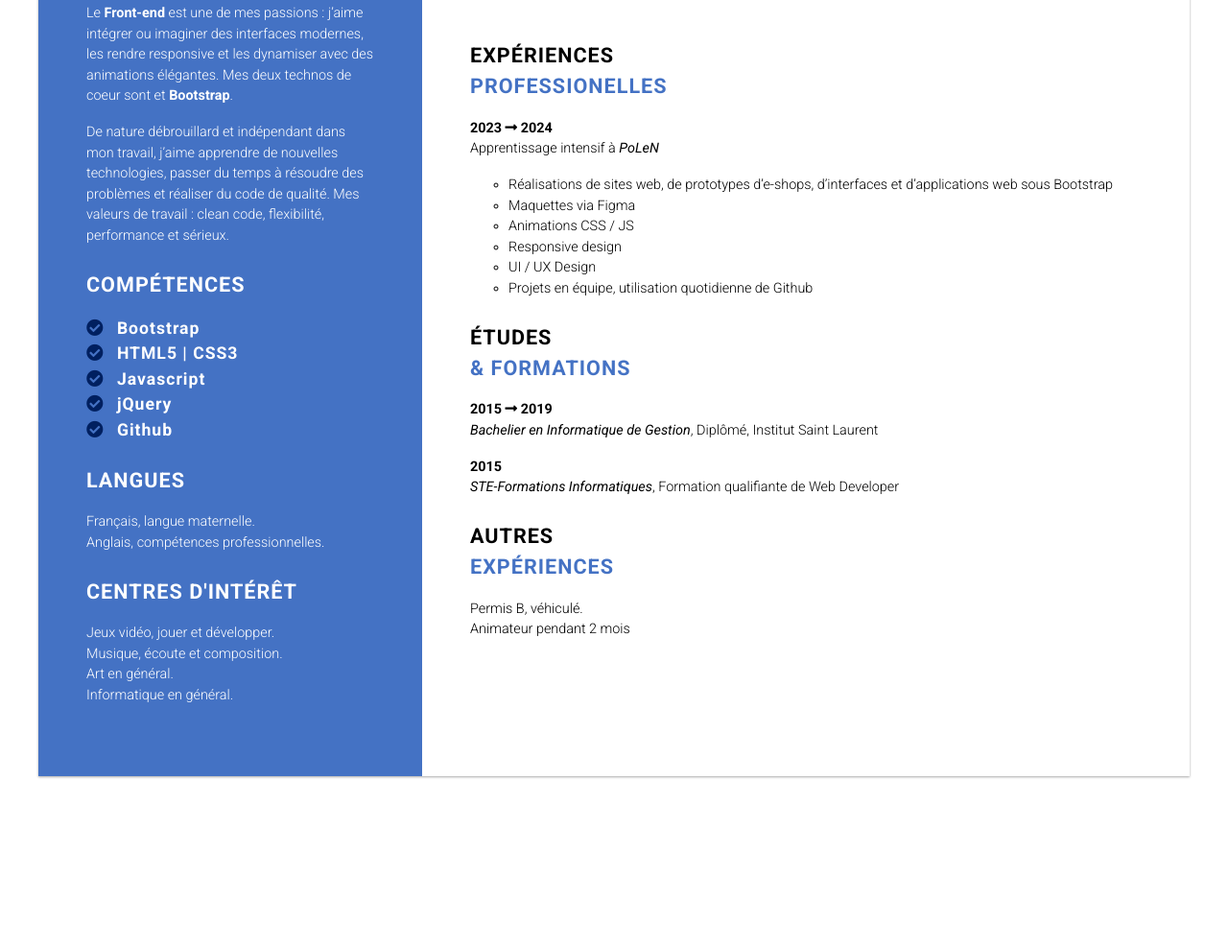
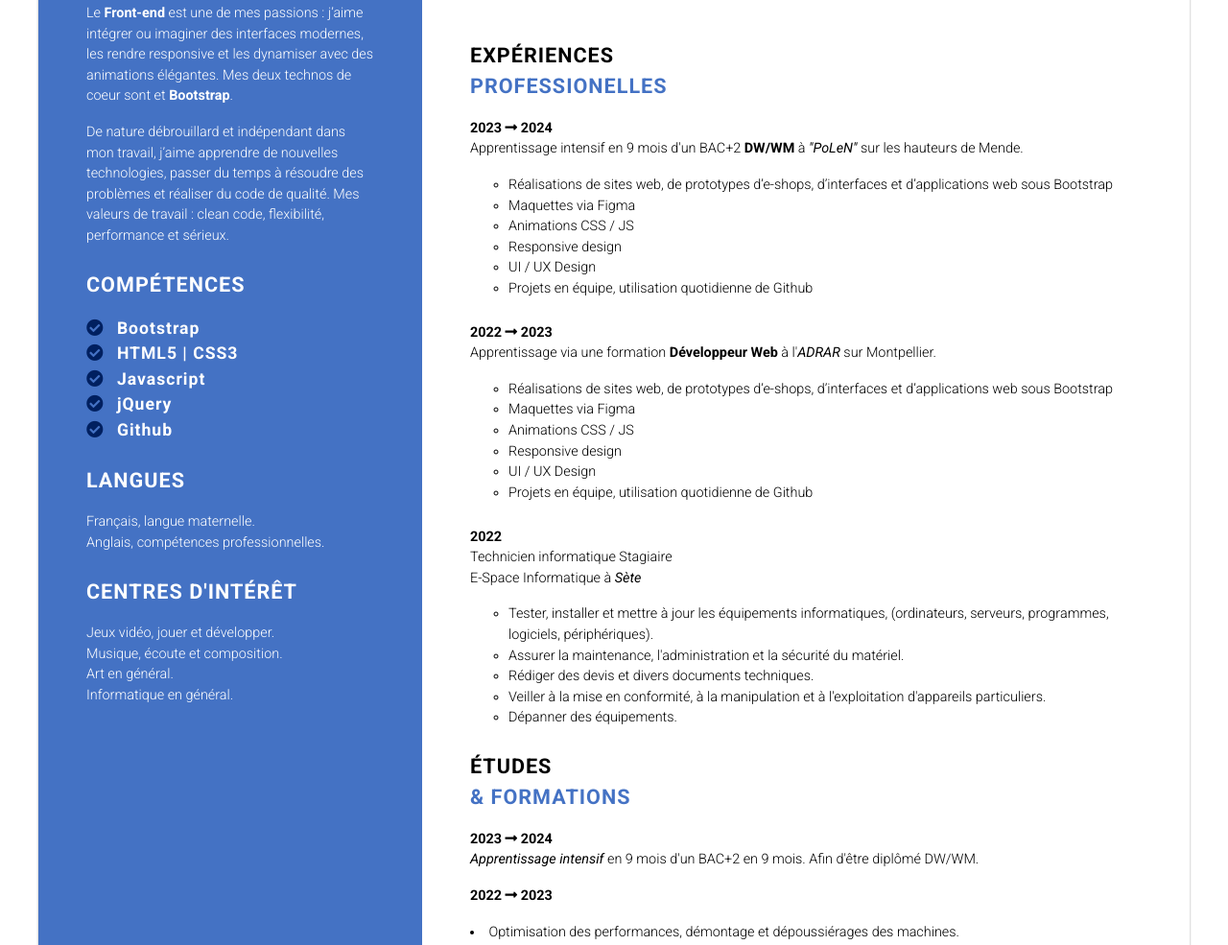
Before and after one commit to noedelmas/CV, a plain HTML site: page index.html in a window 1280 px wide. Shown: the part 358-1343 px from the top of the page at 96% size. Before the commit the page ends 1267 px from the top, so only its background shows below. Drawn offline with Linux system fonts and the light colour scheme.

Commit message:
commit
bien avancé

```diff
--- a/index.html
+++ b/index.html
@@ -76,7 +76,7 @@
                     <p>
                       <strong>2023 <i class="fas fa-long-arrow-alt-right"></i> 2024</strong>
                       <br>
-                    Apprentissage intensif à <em>PoLeN</em>
+                      Apprentissage intensif en 9 mois d'un BAC+2 <strong>DW/WM</strong> à <em>"PoLeN" </em>sur les hauteurs de Mende.
                     </p>
                     <ul class="experience-list">
                       <li>Réalisations de sites web, de prototypes d’e-shops, d’interfaces et d’applications web sous Bootstrap</li>
@@ -90,18 +90,51 @@
                       <li>Projets en équipe, utilisation quotidienne de Github</li>
                     </ul>
                   </div>
-
+                  <div class="section">
+                    <p>
+                        <strong>2022 <i class="fas fa-long-arrow-alt-right"></i> 2023</strong>
+                        <br>
+                        Apprentissage via une formation <strong>Développeur Web</strong> à l'<em>ADRAR</em> sur Montpellier.
+                      </p>
+                      <ul class="experience-list">
+                        <li>Réalisations de sites web, de prototypes d’e-shops, d’interfaces et d’applications web sous Bootstrap</li>
+                        <li>Maquettes via Figma</li>
+                        <li>Animations CSS / JS</li>
+                        <li>Responsive design</li>
+                        <li>UI / UX Design</li>
+                        <!-- <li>Projets sous npm et Webpack</li>
+                        <li>Collaboration avec d’autres studios graphique (Studio Debie, SOL,…)</li> -->
+                        <!-- <li>Développement de templates et de modules réutilisables</li> -->
+                        <li>Projets en équipe, utilisation quotidienne de Github</li>
+                      </ul>
+                  </div>
+                <div class="section">
+                  <p>
+                    <strong>2022</strong>
+                    <br>
+                    Technicien informatique Stagiaire
+                    <br>
+                    E-Space Informatique à <em>Sète</em>
+                    </p>
+                  <ul class="experience-list">
+                    <li>Tester, installer et mettre à jour les équipements informatiques, (ordinateurs, serveurs, programmes, logiciels, périphériques).</li>
+                    <li>Assurer la maintenance, l'administration et la sécurité du matériel.</li>
+                    <li>Rédiger des devis et divers documents techniques.</li>
+                    <li>Veiller à la mise en conformité, à la manipulation et à l'exploitation d'appareils particuliers.</li>
+                    <li>Dépanner des équipements.</li>
+                  </ul>
+                </div>
                 <div class="section">
                   <h2>Études <br><span class="text-blue">& formations</span></h2>
                   <p>
-                    <strong>2015 <i class="fas fa-long-arrow-alt-right"></i> 2019</strong>
+                    <strong>2023 <i class="fas fa-long-arrow-alt-right"></i> 2024</strong>
                     <br>
-                    <em>Bachelier en Informatique de Gestion</em>, Diplômé, Institut Saint Laurent
+                    <em>Apprentissage intensif</em> en 9 mois d'un BAC+2 en 9 mois. Afin d'être diplômé DW/WM.
                   </p>
                   <p>
-                    <strong>2015</strong>
+                    <strong>2022 <i class="fas fa-long-arrow-alt-right"></i> 2023</strong>
                     <br>
-                    <em>STE-Formations Informatiques</em>, Formation qualifiante de Web Developer
+                    <li>Optimisation des performances, démontage et dépoussiérages des machines.</li>
                   </p>
                 </div>
                 <div class="section">
```
Lines whose indentation alone changed are shown as unchanged.
